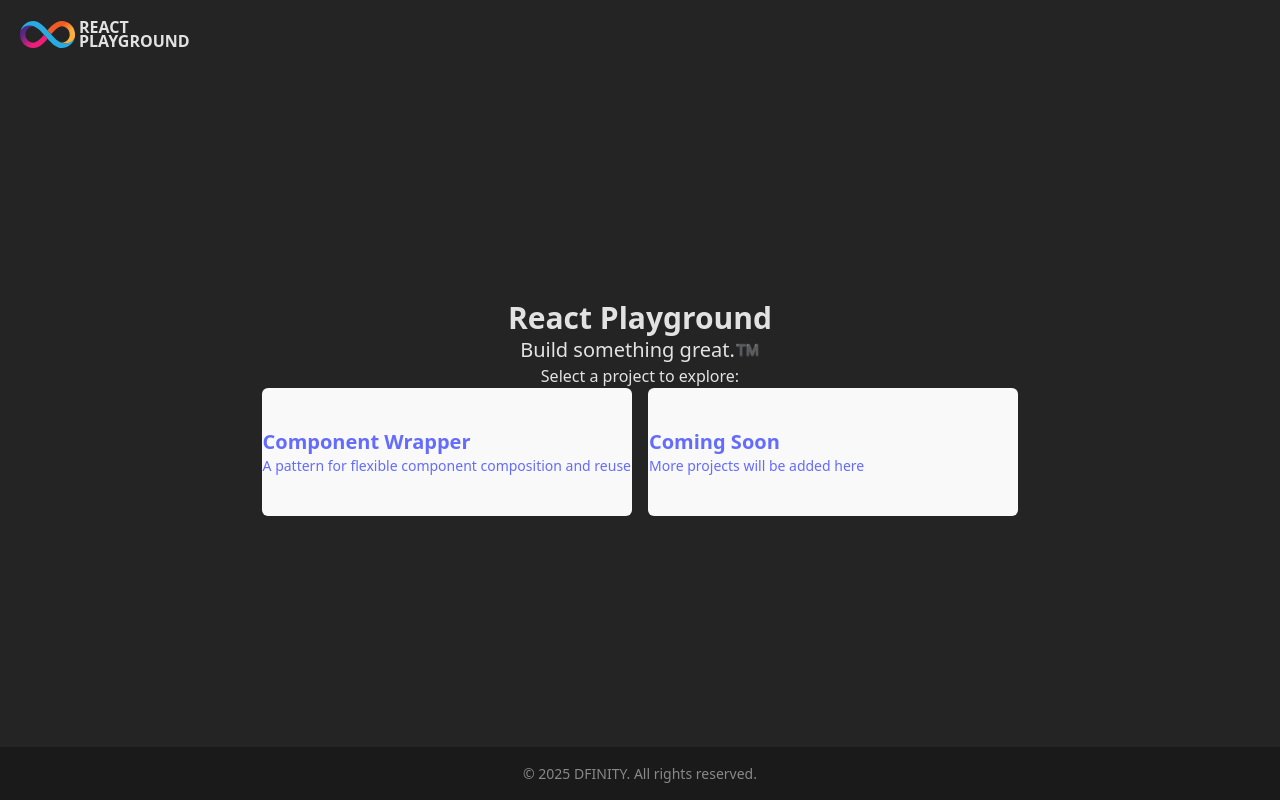
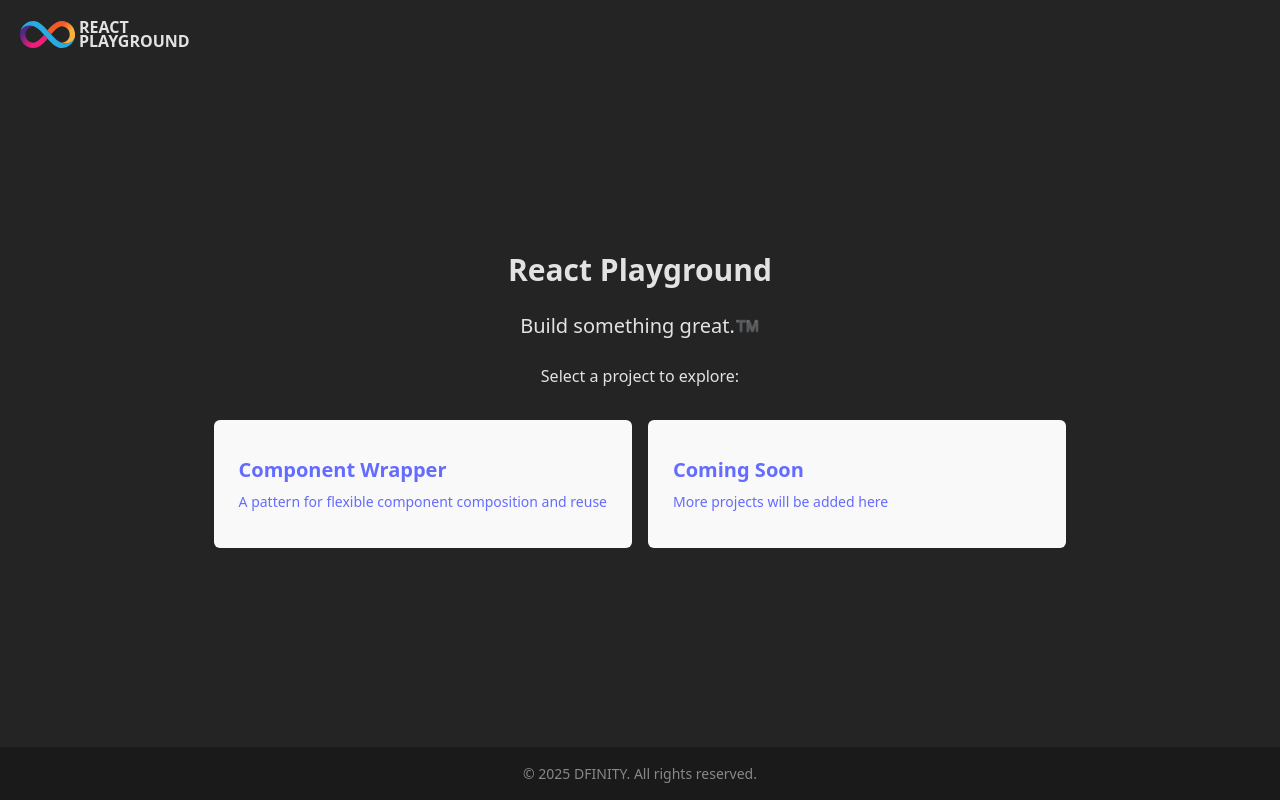
Before and after one commit to jasontoups-dfinity/react-playground, a React (Vite) app: page / in a window 1280 px wide. Built offline with nearby package versions, Linux system fonts and the light colour scheme.

Commit message:
fixes tailwind setup

```diff
--- a/src/globals.css
+++ b/src/globals.css
@@ -1,10 +1,4 @@
 @import 'tailwindcss';
-
-* {
-  box-sizing: border-box;
-  margin: 0;
-  padding: 0;
-}
 
 body {
   font-family: system-ui, Avenir, Helvetica, Arial, sans-serif;
--- a/src/index.css
+++ b/src/index.css
@@ -1,10 +1,4 @@
 @import 'tailwindcss';
-
-* {
-  box-sizing: border-box;
-  margin: 0;
-  padding: 0;
-}
 
 body {
   font-family: system-ui, Avenir, Helvetica, Arial, sans-serif;
```
